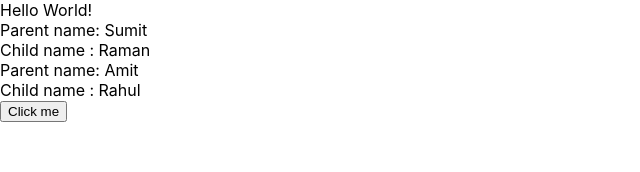
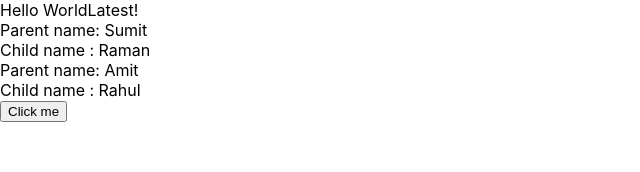
Before and after one commit to abhi1723/Devops-gfgf, a React (Create React App) app: page / in a window 1280 px wide. Shown: the top 172 px of the page, without its empty margins (0-640 px from the left). Built offline with nearby package versions, Linux system fonts and the light colour scheme.

Commit message:
updated App.js

```diff
--- a/src/App.js
+++ b/src/App.js
@@ -11,7 +11,7 @@ function App() {
   }
   return (
     <div>
-      Hello World!
+      Hello WorldLatest!
       {/* <Parent parentName = "Sumit" childName = "Raman"/>
       <Parent parentName = "Amit" childName = "Rahul"/>
       <Parent parentName = "Amit" childName = "Rahul"/> */}
```
